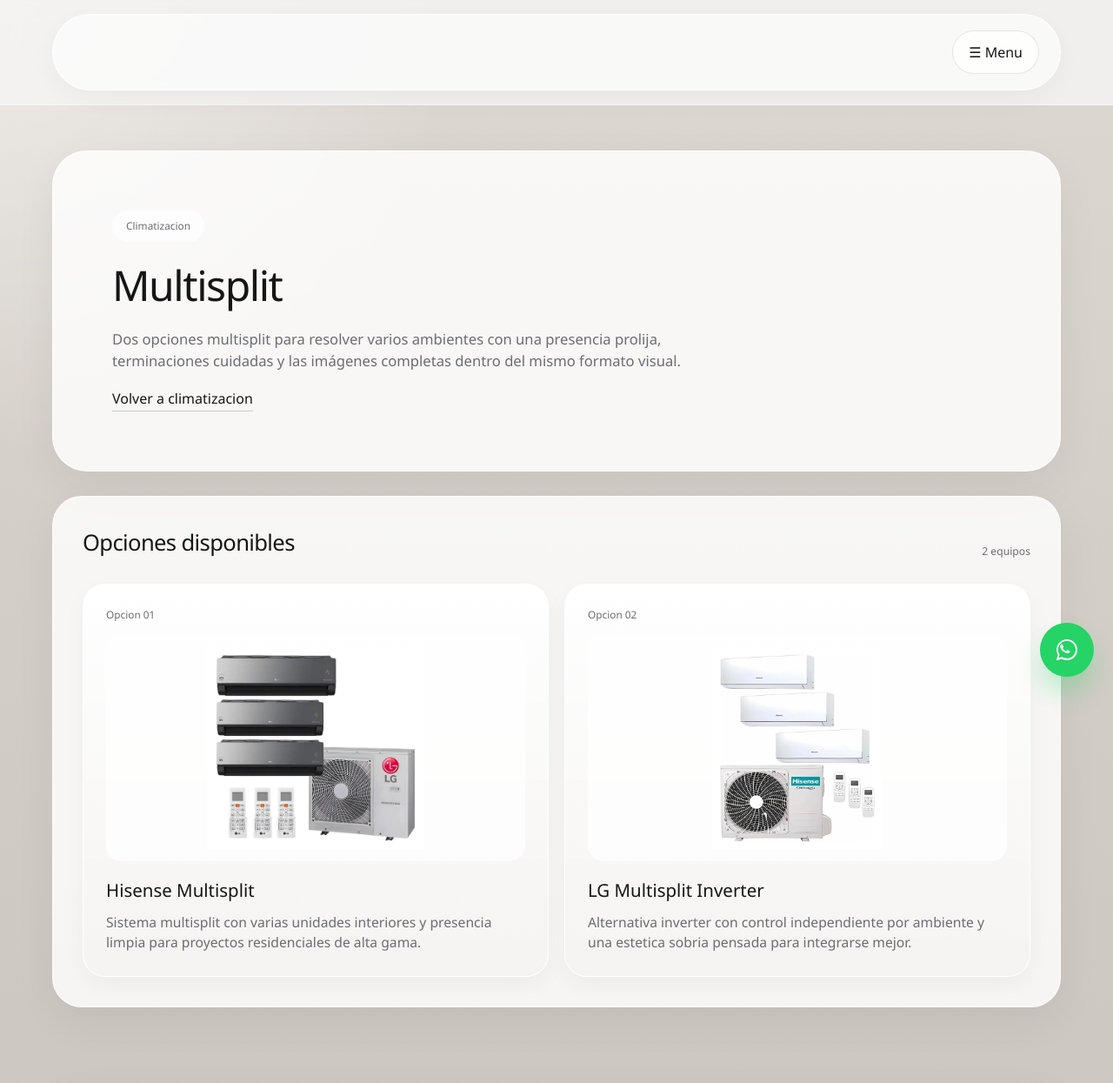
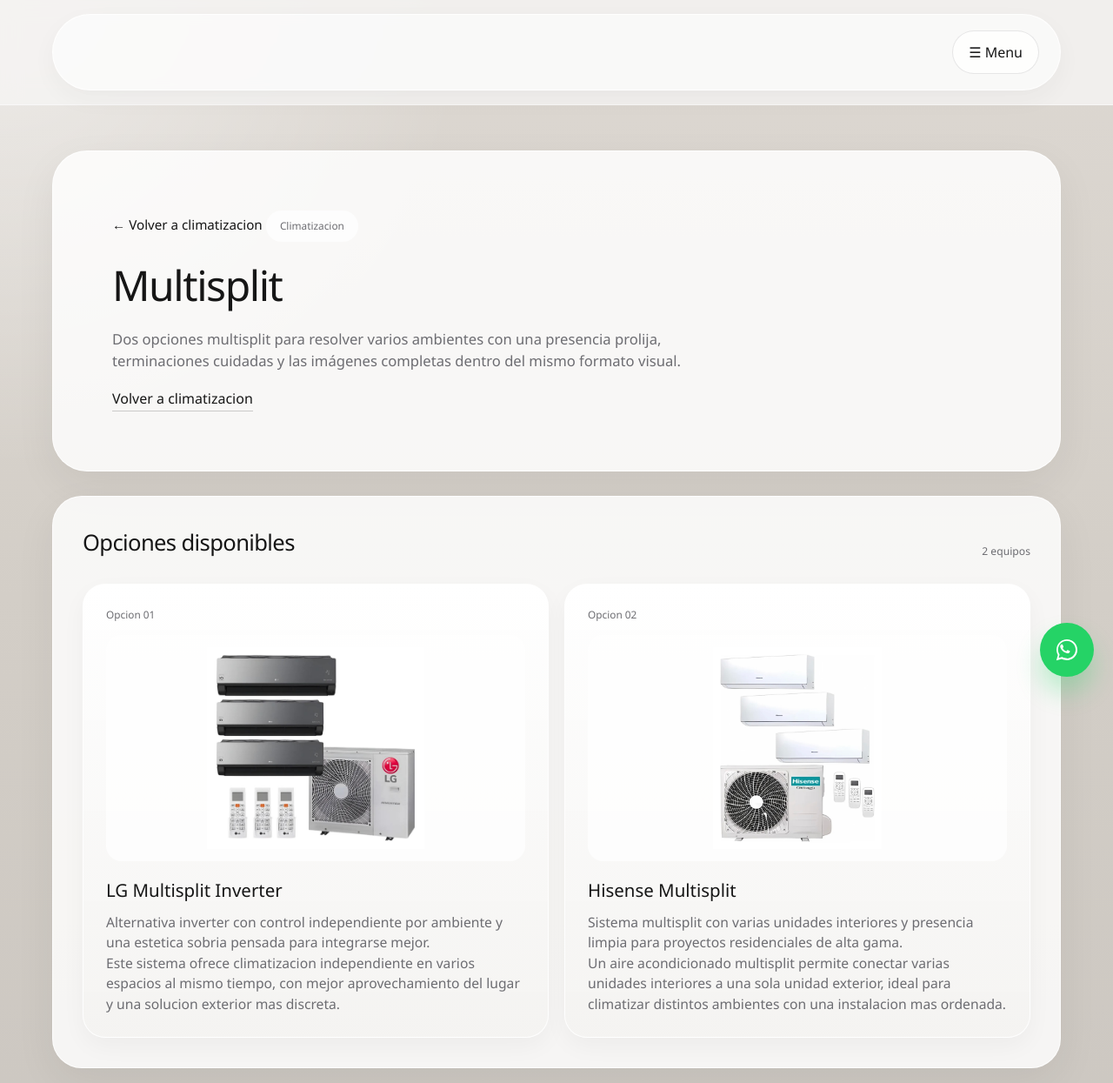
Before and after one commit to julietacwik/Electro-Boutique-, a plain HTML site: page climatizacion-multisplit.html in a window 1280 px wide. Shown: the top 1245 px of the page at 87% size. Drawn offline with Linux system fonts and the light colour scheme.

Commit message:
Corrijo subpaginas de climatizacion

```diff
--- a/climatizacion-multisplit.html
+++ b/climatizacion-multisplit.html
@@ -142,6 +142,17 @@
       padding-bottom: 2px;
     }
 
+    .back-arrow {
+      display: inline-flex;
+      align-items: center;
+      gap: 8px;
+      margin-bottom: 18px;
+      color: var(--text);
+      text-decoration: none;
+      font-size: 0.95rem;
+      font-weight: 300;
+    }
+
     .section-card {
       padding: 34px;
       border-radius: 34px;
@@ -276,6 +287,7 @@
   <main>
     <div class="container">
       <section class="hero-shell">
+        <a href="climatizacion.html" class="back-arrow">← Volver a climatizacion</a>
         <div class="eyebrow">Climatizacion</div>
         <h1>Multisplit</h1>
         <p class="lead">Dos opciones multisplit para resolver varios ambientes con una presencia prolija, terminaciones cuidadas y las imágenes completas dentro del mismo formato visual.</p>
@@ -294,8 +306,9 @@
             <div class="image-frame">
               <img src="multisplit 1 2.jpeg" alt="Equipo multisplit Hisense">
             </div>
-            <h3>Hisense Multisplit</h3>
-            <p>Sistema multisplit con varias unidades interiores y presencia limpia para proyectos residenciales de alta gama.</p>
+            <h3>LG Multisplit Inverter</h3>
+            <p>Alternativa inverter con control independiente por ambiente y una estetica sobria pensada para integrarse mejor.</p>
+            <p>Este sistema ofrece climatizacion independiente en varios espacios al mismo tiempo, con mejor aprovechamiento del lugar y una solucion exterior mas discreta.</p>
           </article>
 
           <article class="item">
@@ -303,8 +316,9 @@
             <div class="image-frame">
               <img src="multisplit 2.PNG" alt="Equipo multisplit LG">
             </div>
-            <h3>LG Multisplit Inverter</h3>
-            <p>Alternativa inverter con control independiente por ambiente y una estetica sobria pensada para integrarse mejor.</p>
+            <h3>Hisense Multisplit</h3>
+            <p>Sistema multisplit con varias unidades interiores y presencia limpia para proyectos residenciales de alta gama.</p>
+            <p>Un aire acondicionado multisplit permite conectar varias unidades interiores a una sola unidad exterior, ideal para climatizar distintos ambientes con una instalacion mas ordenada.</p>
           </article>
         </div>
       </section>
```
Also changed, not shown: climatizacion-baja-silueta.html (+4 -1 lines), climatizacion-piso-techo.html (+8 -4 lines).
